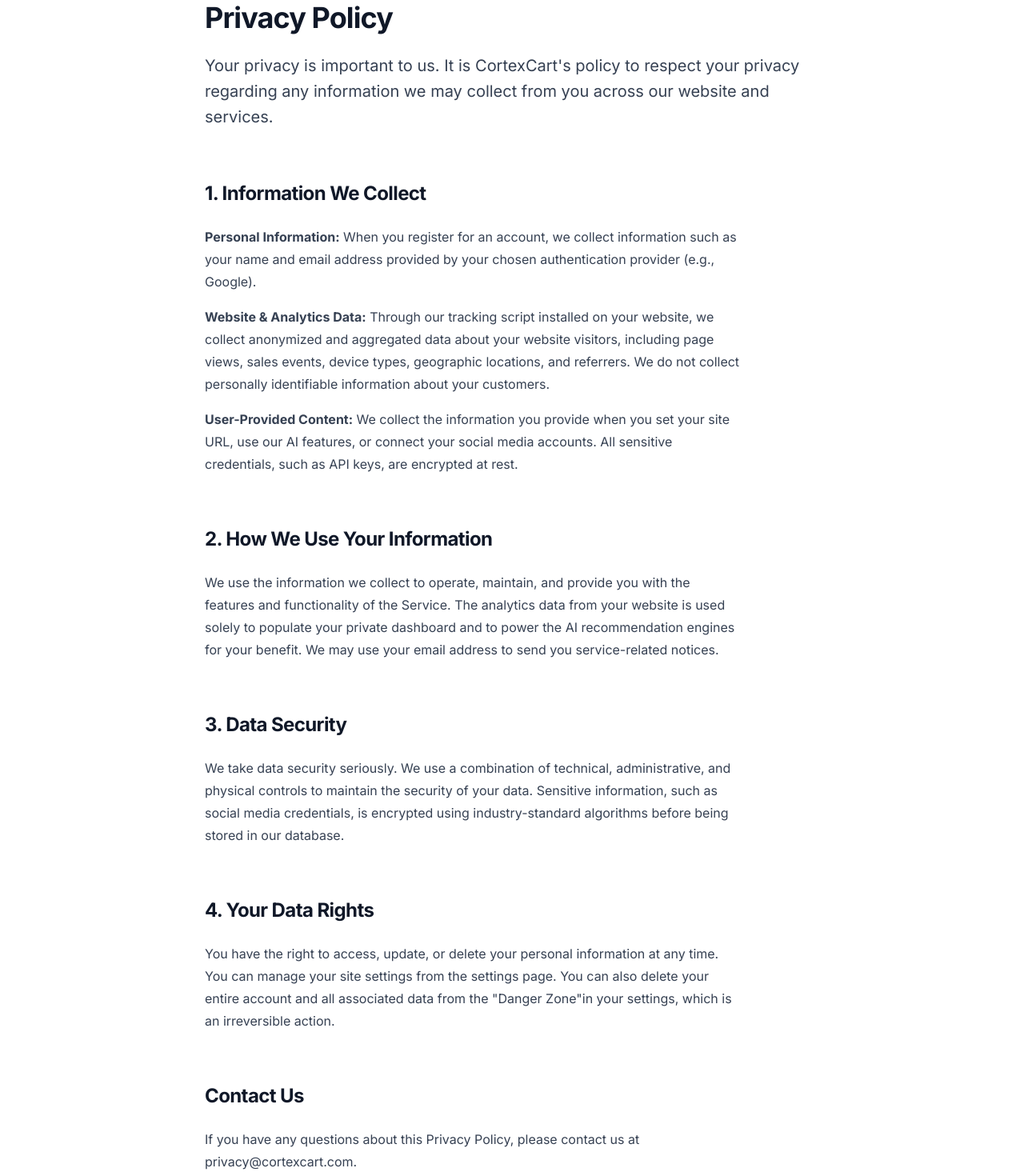
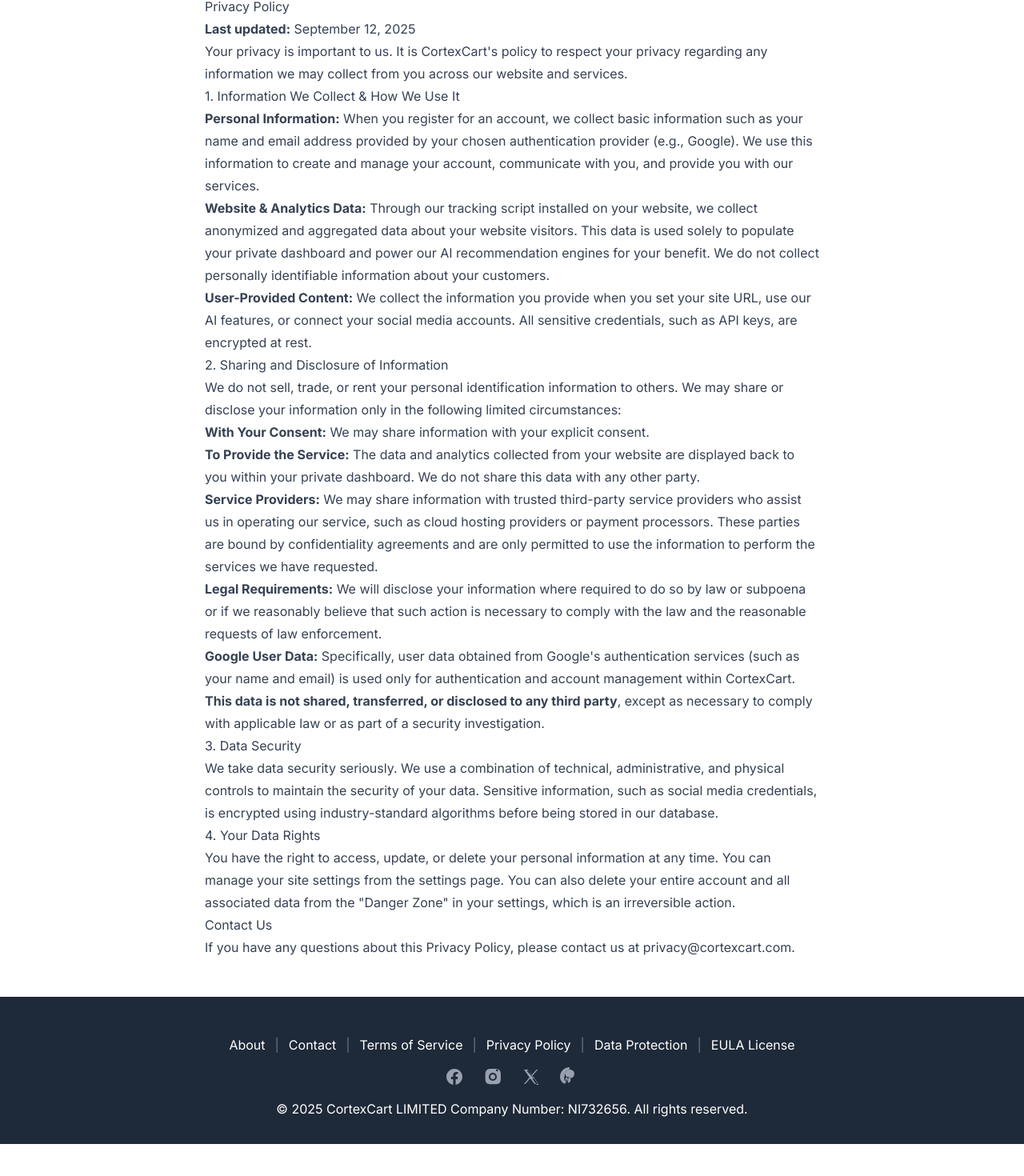
Before and after one commit to bespokedesignservices/cortex-cart-main, a Next.js app: page /pages/privacy in a window 1280 px wide. Shown: the part 119-1589 px from the top of the page at 80% size. After the commit the page ends 1549 px from the top, so only its background shows below. Built offline with nearby package versions, Linux system fonts and the light colour scheme.

Commit message:
Fixed Privacy policy

```diff
--- a/app/pages/privacy/page.jsx
+++ b/app/pages/privacy/page.jsx
@@ -6,43 +6,39 @@
        <MainLayout>
             <div className="bg-white px-6 py-12 lg:px-8">
                 <div className="mx-auto max-w-3xl text-base leading-7 text-gray-700">
-                    <h1 className="mt-2 text-3xl font-bold tracking-tight text-gray-900 sm:text-4xl">Privacy Policy</h1>
-                    <p className="mt-6 text-xl leading-8">
-                        Your privacy is important to us. It is CortexCart&apos;s policy to respect your privacy regarding any information we may collect from you across our website and services.
-                    </p>
-                    <div className="mt-10 max-w-2xl">
-                        <h2 className="mt-16 text-2xl font-bold tracking-tight text-gray-900">1. Information We Collect</h2>
-                        <p className="mt-6">
-                           <strong>Personal Information:</strong> When you register for an account, we collect information such as your name and email address provided by your chosen authentication provider (e.g., Google).
-                        </p>
-                        <p className="mt-4">
-                           <strong>Website & Analytics Data:</strong> Through our tracking script installed on your website, we collect anonymized and aggregated data about your website visitors, including page views, sales events, device types, geographic locations, and referrers. We do not collect personally identifiable information about your customers.
-                        </p>
-                         <p className="mt-4">
-                           <strong>User-Provided Content:</strong> We collect the information you provide when you set your site URL, use our AI features, or connect your social media accounts. All sensitive credentials, such as API keys, are encrypted at rest.
-                        </p>
+                <main class="container">
+        <h1>Privacy Policy</h1>
 
-                        <h2 className="mt-16 text-2xl font-bold tracking-tight text-gray-900">2. How We Use Your Information</h2>
-                        <p className="mt-6">
-                            We use the information we collect to operate, maintain, and provide you with the features and functionality of the Service. The analytics data from your website is used solely to populate your private dashboard and to power the AI recommendation engines for your benefit. We may use your email address to send you service-related notices.
-                        </p>
+        <p><strong>Last updated:</strong> September 12, 2025</p>
 
-                        <h2 className="mt-16 text-2xl font-bold tracking-tight text-gray-900">3. Data Security</h2>
-                        <p className="mt-6">
-                            We take data security seriously. We use a combination of technical, administrative, and physical controls to maintain the security of your data. Sensitive information, such as social media credentials, is encrypted using industry-standard algorithms before being stored in our database.
-                        </p>
+        <p>Your privacy is important to us. It is CortexCart's policy to respect your privacy regarding any information we may collect from you across our website and services.</p>
 
-                        <h2 className="mt-16 text-2xl font-bold tracking-tight text-gray-900">4. Your Data Rights</h2>
-                        <p className="mt-6">
-                            You have the right to access, update, or delete your personal information at any time. You can manage your site settings from the settings page. You can also delete your entire account and all associated data from the &quot;Danger Zone&quot;in your settings, which is an irreversible action.
-                        </p>
+        <h2>1. Information We Collect & How We Use It</h2>
+        <ul>
+            <li><strong>Personal Information:</strong> When you register for an account, we collect basic information such as your name and email address provided by your chosen authentication provider (e.g., Google). We use this information to create and manage your account, communicate with you, and provide you with our services.</li>
+            <li><strong>Website & Analytics Data:</strong> Through our tracking script installed on your website, we collect anonymized and aggregated data about your website visitors. This data is used solely to populate your private dashboard and power our AI recommendation engines for your benefit. We do not collect personally identifiable information about your customers.</li>
+            <li><strong>User-Provided Content:</strong> We collect the information you provide when you set your site URL, use our AI features, or connect your social media accounts. All sensitive credentials, such as API keys, are encrypted at rest.</li>
+        </ul>
 
-                        <h2 className="mt-16 text-2xl font-bold tracking-tight text-gray-900">Contact Us</h2>
-                        <p className="mt-6">
-                            If you have any questions about this Privacy Policy, please contact us at privacy@cortexcart.com.
-                        </p>
-                        <p className="mt-4 text-sm text-gray-500">Last updated: June 20, 2025</p>
-                    </div>
+        <h2>2. Sharing and Disclosure of Information</h2>
+        <p>We do not sell, trade, or rent your personal identification information to others. We may share or disclose your information only in the following limited circumstances:</p>
+        <ul>
+            <li><strong>With Your Consent:</strong> We may share information with your explicit consent.</li>
+            <li><strong>To Provide the Service:</strong> The data and analytics collected from your website are displayed back to you within your private dashboard. We do not share this data with any other party.</li>
+            <li><strong>Service Providers:</strong> We may share information with trusted third-party service providers who assist us in operating our service, such as cloud hosting providers or payment processors. These parties are bound by confidentiality agreements and are only permitted to use the information to perform the services we have requested.</li>
+            <li><strong>Legal Requirements:</strong> We will disclose your information where required to do so by law or subpoena or if we reasonably believe that such action is necessary to comply with the law and the reasonable requests of law enforcement.</li>
+            <li><strong>Google User Data:</strong> Specifically, user data obtained from Google's authentication services (such as your name and email) is used only for authentication and account management within CortexCart. <strong>This data is not shared, transferred, or disclosed to any third party</strong>, except as necessary to comply with applicable law or as part of a security investigation.</li>
+        </ul>
+
+        <h2>3. Data Security</h2>
+        <p>We take data security seriously. We use a combination of technical, administrative, and physical controls to maintain the security of your data. Sensitive information, such as social media credentials, is encrypted using industry-standard algorithms before being stored in our database.</p>
+
+        <h2>4. Your Data Rights</h2>
+        <p>You have the right to access, update, or delete your personal information at any time. You can manage your site settings from the settings page. You can also delete your entire account and all associated data from the "Danger Zone" in your settings, which is an irreversible action.</p>
+
+        <h2>Contact Us</h2>
+        <p>If you have any questions about this Privacy Policy, please contact us at <a href="mailto:privacy@cortexcart.com">privacy@cortexcart.com</a>.</p>
+    </main>
                 </div>
             </div>
         </MainLayout>
```
